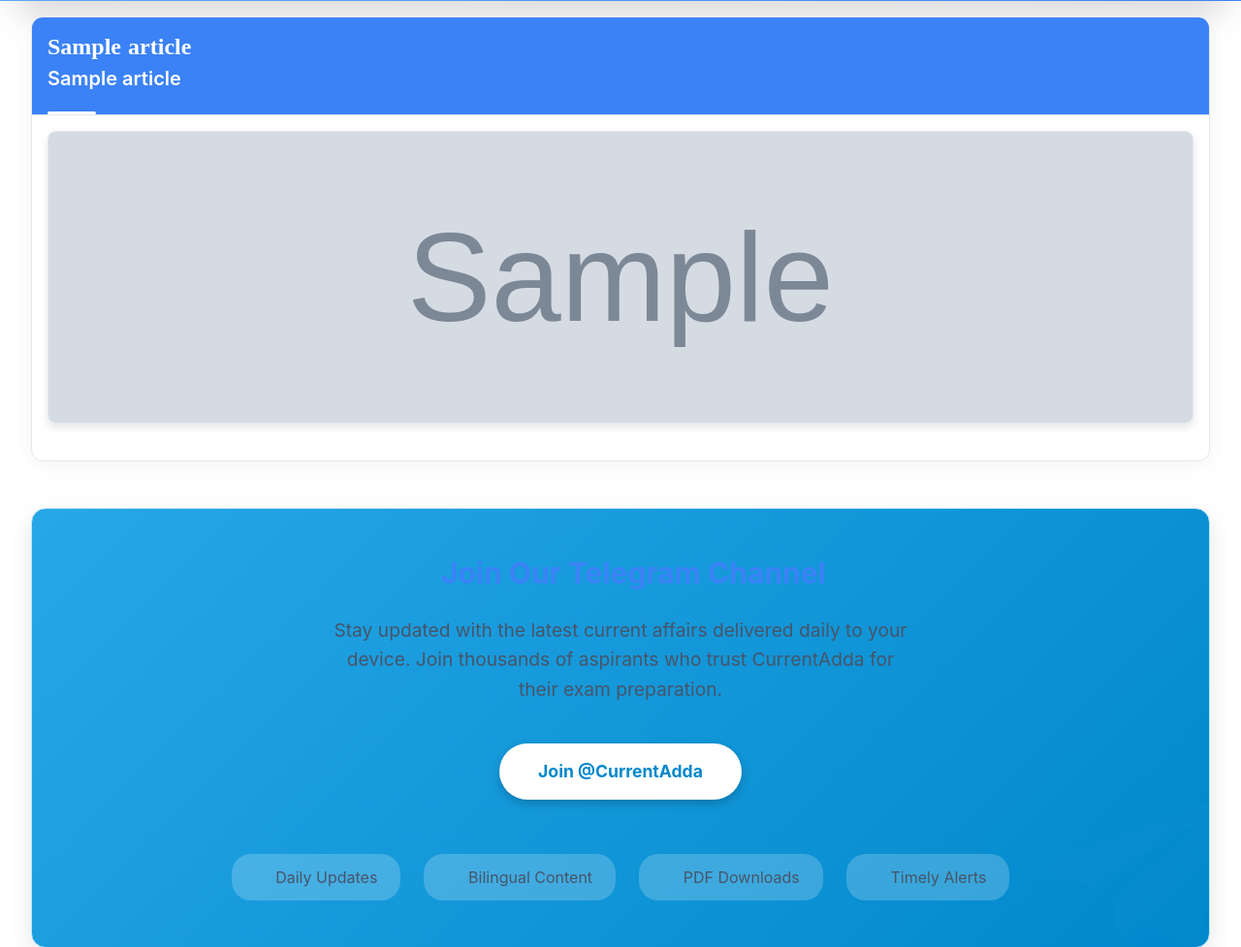
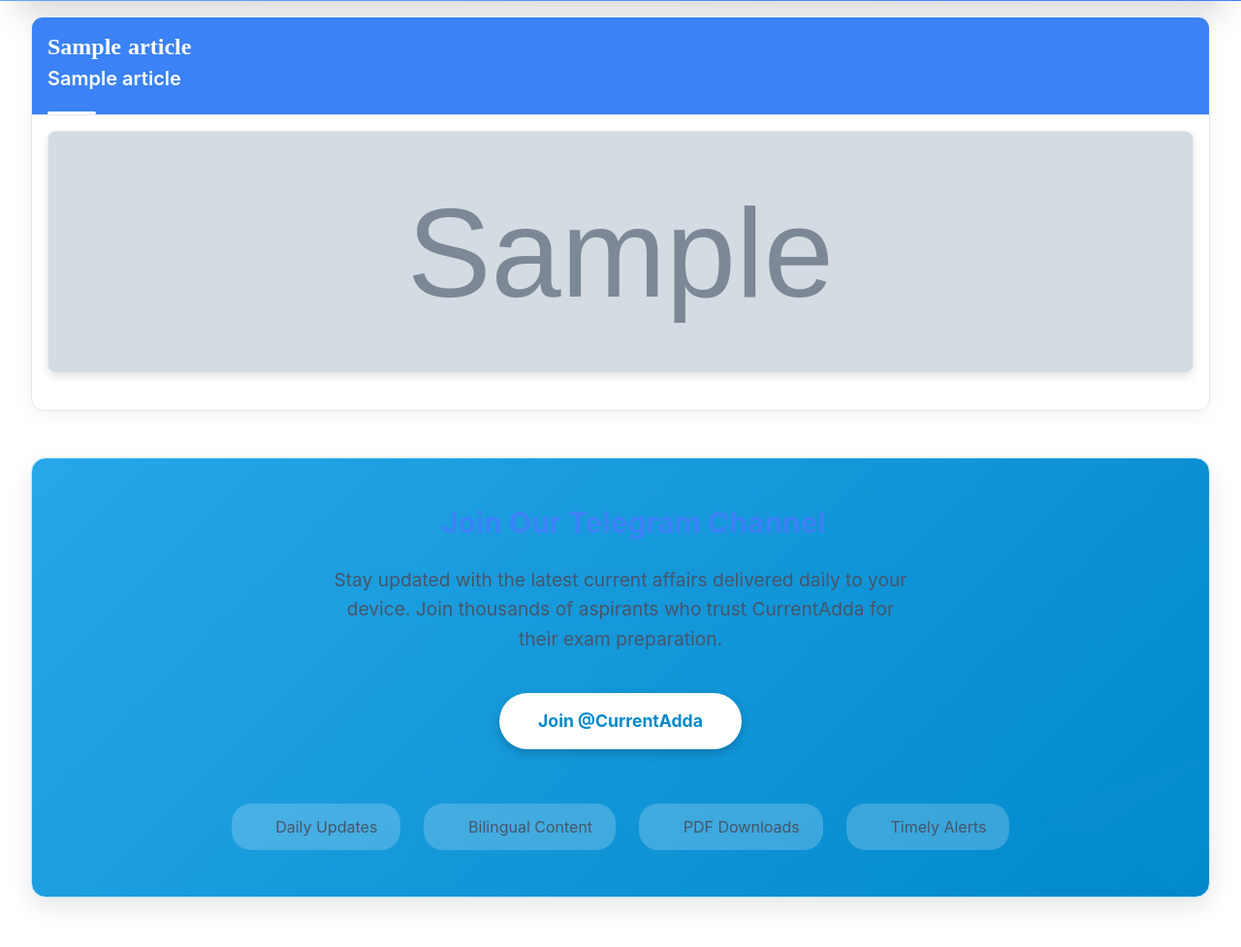
Before and after one commit to ajayambaliya/gktodaynew, a Python web app: template templates/pdf_template.html in a window 1280 px wide. Shown: the part 799-1776 px from the top of the page at 97% size. Run offline with Jinja, Linux system fonts and the light colour scheme; the template is opened without the code that fills it: most values are stand-ins (such as "Sample title", 1, 10 or a date in 2020); grey boxes marked "Sample" are stand-in pictures; some web fonts are replaced.

Commit message:
Fix article layout and random URL selection

```diff
--- a/scraper.py
+++ b/scraper.py
@@ -176,9 +176,9 @@ def fetch_article_urls(base_url, pages):
         print(f"• Total processing time: {total_time:.1f} seconds")
         return unique_urls
     else:
-        print("✗ No new articles found. Processing some existing articles instead.")
-        # If no unique URLs, return a limited number of random existing ones
-        random_urls = random.sample(all_urls, min(8, len(all_urls)))
+        print("✗ No new articles found. Processing 2 random existing articles instead.")
+        # If no unique URLs, return exactly 2 random existing ones
+        random_urls = random.sample(all_urls, min(2, len(all_urls)))
         print(f"✓ Randomly selected {len(random_urls)} existing URLs for processing:")
         for i, url in enumerate(random_urls, 1):
             print(f"  {i}. {url}")
--- a/templates/css/pdf.css
+++ b/templates/css/pdf.css
@@ -294,9 +294,11 @@
     margin-bottom: var(--space-6);
     box-shadow: 0 4px 20px rgba(0, 0, 0, 0.05);
     border: 1px solid var(--gray-200);
-    page-break-inside: avoid;
+    page-break-inside: avoid !important;
+    break-inside: avoid !important;
     position: relative;
-    break-inside: avoid;
+    display: flex;
+    flex-direction: column;
 }
 
 .article-header {
@@ -304,6 +306,8 @@
     border-bottom: 1px solid var(--gray-200);
     background-color: var(--bg-secondary);
     position: relative;
+    page-break-after: avoid !important;
+    break-after: avoid !important;
 }
 
 .article-header::after {
@@ -319,7 +323,10 @@
 
 .article-content {
     padding: var(--space-4);
-    break-inside: avoid;
+    break-inside: avoid !important;
+    page-break-inside: avoid !important;
+    page-break-before: avoid !important;
+    break-before: avoid !important;
 }
 
 /* Ensure links in article titles don't use default blue color */
@@ -354,19 +361,24 @@
 
 .hero-image-container {
     width: 100%;
-    margin-bottom: var(--space-4);
+    margin-bottom: var(--space-2);
     position: relative;
     border-radius: 8px;
     overflow: hidden;
     border: 1px solid var(--gray-200);
-    break-inside: avoid;
-    page-break-inside: avoid;
+    break-inside: avoid !important;
+    page-break-inside: avoid !important;
+    page-break-before: avoid !important;
+    break-before: avoid !important;
+    page-break-after: avoid !important;
+    break-after: avoid !important;
+    max-height: 250px;
 }
 
 .hero-image {
     width: 100%;
     height: auto;
-    max-height: 300px;
+    max-height: 250px;
     object-fit: cover;
 }
 
@@ -645,21 +657,12 @@
     color: var(--primary-blue);
 }
 
-/* Ensure images don't cause page breaks */
-.hero-image-container {
-    width: 100%;
-    margin-bottom: var(--space-4);
-    position: relative;
-    border-radius: 8px;
-    overflow: hidden;
-    border: 1px solid var(--gray-200);
-    break-inside: avoid;
-    page-break-inside: avoid;
-}
-
 /* Content blocks should avoid page breaks */
 .content-blocks {
-    break-inside: avoid-page;
+    break-inside: avoid-page !important;
+    page-break-inside: avoid !important;
+    page-break-before: avoid !important;
+    break-before: avoid !important;
 }
 
 /* Ensure article anchor doesn't cause layout issues */
--- a/templates/pdf_template.html
+++ b/templates/pdf_template.html
@@ -757,11 +757,9 @@
                 <div class="hero-image-container">
                     <img class="hero-image" src="{{ article.image }}" alt="Article Image">
                 </div>
+                {% endif %}
 
                 <div class="content-blocks">
-                {% else %}
-                <div class="content-blocks">
-                {% endif %}
                     {% for block in article.content %}
                         {% if block.type == 'paragraph' %}
                             {% if block.is_gujarati %}
```
